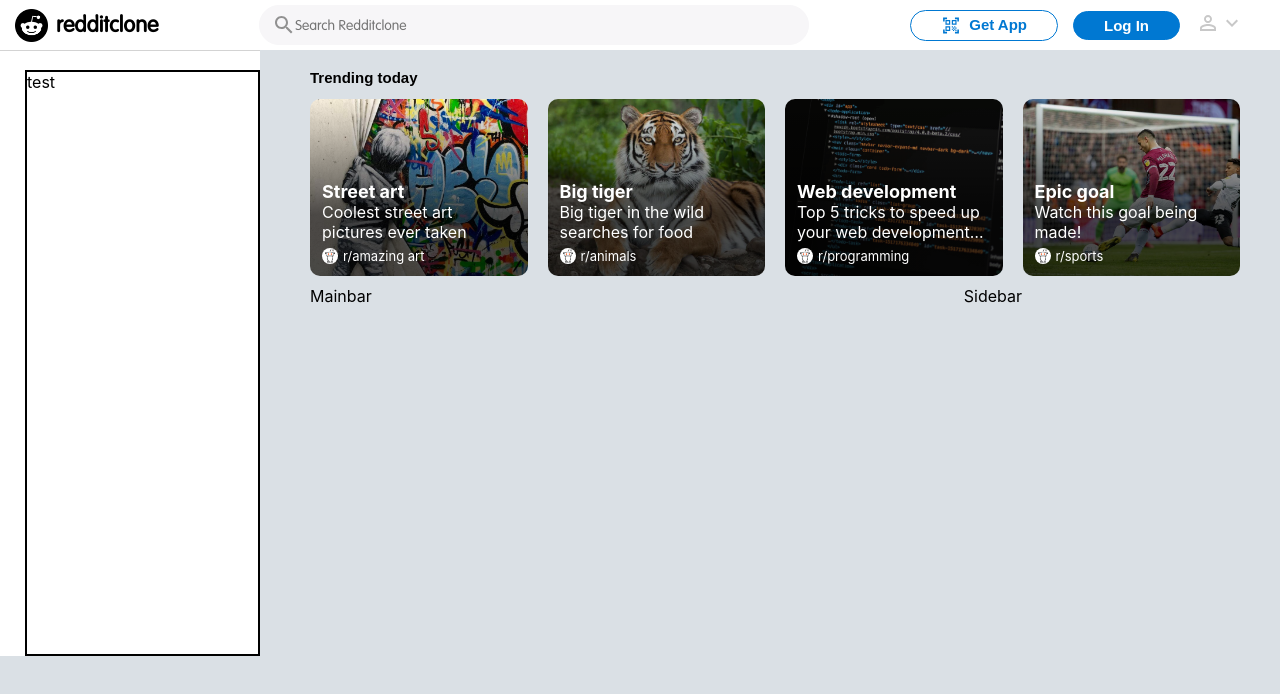
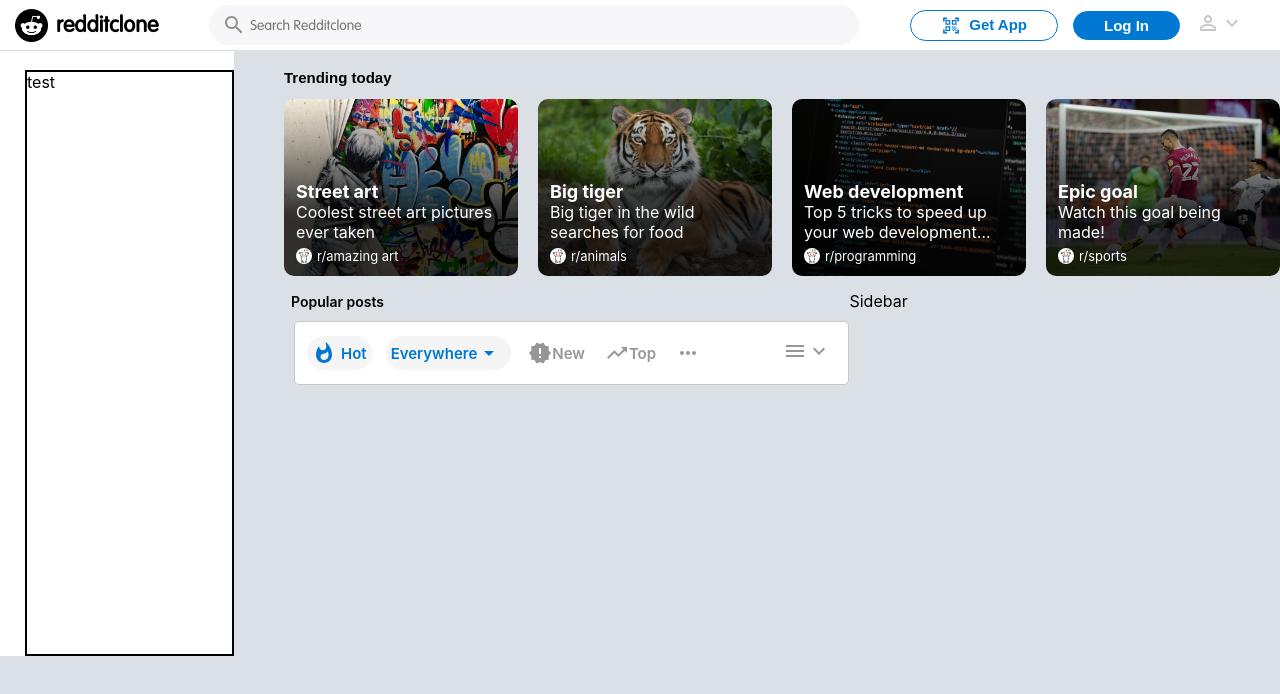
Before and after one commit to drewnzai/RedditClone-Frontend, a React (Create React App) app: page / in a window 1280 px wide. Shown: the top 694 px of the page. Built offline with nearby package versions, Linux system fonts and the light colour scheme.

Commit message:
Added Mainbar

```diff
--- a/src/App.css
+++ b/src/App.css
@@ -8,6 +8,11 @@ body{
   background-color: #dae0e5;
 }
 
+.spacer{
+  flex: 1;
+}
+
+
 .hoverable:hover {
   cursor: pointer;
 }
--- a/src/components/content/Content.css
+++ b/src/components/content/Content.css
@@ -1,10 +1,11 @@
 .content{
-    width: 980px;
+    width: 1080px;
 
 }
 
 .content .bars-wrapper{
     display: flex;
     padding-left: 50px;
-    margin-top: 10px;
+    margin-left: 7px;
+    margin-top: 15px;
 }
--- a/src/components/content/mainbar/Mainbar.css
+++ b/src/components/content/mainbar/Mainbar.css
@@ -1,3 +1,80 @@
 .mainbar{
-    flex: 0.75;
+    flex: 0.6;
+
 }
+
+.mainbar .popular-posts-title{
+    font-size: 14px;
+    font-weight: 600;
+}
+
+.mainbar .filter-container{
+    display: flex;
+    background-color: white;
+    padding: 12px;
+    margin-left: 3px;
+    margin-top: 10px;
+    border: 1px solid rgb(200,200,200);
+    border-radius: 5px;
+    font-size: 15px;
+    font-weight: 600;
+    align-items: center;
+
+}
+
+.mainbar .filter-container .filter-element{
+    display: flex;
+    color: var(--primary-color);
+    background-color: var(--light-grey);
+    padding: 5px;
+    margin: 0px 7px;
+    border-radius: 20px;
+    align-items: center;
+}
+
+.mainbar .filter-container .filter-element:first-child{
+    margin-left: 0px;
+}
+
+.mainbar .filter-container .filter-element:first-child:hover{
+    background-color: rgb(230, 230, 230);
+}
+
+
+.mainbar .filter-container .filter-element svg{
+    margin-right: 5px;
+}
+
+.mainbar .filter-container .filter-element-secondary{
+    display: flex;
+    align-items: center;
+    padding: 5px;
+    margin: 0px 5px;
+    color: rgb(150, 150, 150);
+}
+
+.mainbar .filter-container .filter-element-secondary:hover{
+    background-color: var(--light-grey);
+    border-radius: 20px;
+}
+
+.mainbar .filter-container .filter-element-tertiary{
+    padding: 5px;
+    margin: 0px 5px;
+    color: rgb(150, 150, 150);
+}
+
+.mainbar .filter-container .filter-element-tertiary:hover{
+    background-color: var(--light-grey);
+    border-radius: 20px;
+}
+
+.mainbar .filter-container .filter-element-menu{
+    padding: 5px;
+    color: rgb(150, 150, 150);
+    border-radius: 20px;
+}
+
+.mainbar .filter-container .filter-element-menu:hover{
+    background-color: var(--light-grey);
+}
--- a/src/components/content/mainbar/Mainbar.tsx
+++ b/src/components/content/mainbar/Mainbar.tsx
@@ -1,7 +1,52 @@
 import './Mainbar.css';
+import WhatshotIcon from '@mui/icons-material/Whatshot';
+import NewReleasesIcon from '@mui/icons-material/NewReleases';
+import ExpandMoreIcon from '@mui/icons-material/ExpandMore';
+import ArrowDropDownIcon from '@mui/icons-material/ArrowDropDown';
+import TrendingUpIcon from '@mui/icons-material/TrendingUp';
+import MenuIcon from '@mui/icons-material/Menu';
+import MoreHorizIcon from '@mui/icons-material/MoreHoriz';
 
 function Mainbar(){
-    return <div className='mainbar'>Mainbar</div>;
+    return <div className='mainbar'>
+        <span className='popular-posts-title'>Popular posts</span>
+
+        <div className='filter-container'>
+            <div className='filter-element hoverable'>
+                <WhatshotIcon/>
+              <span>Hot</span>
+            </div>
+
+            <div className='filter-element hoverable'>
+                <span> Everywhere</span>
+                <ArrowDropDownIcon/>
+            </div>
+
+            <div className='filter-element-secondary hoverable'>
+                 <NewReleasesIcon/>
+                 <span>New</span>
+            </div>
+
+            <div className='filter-element-secondary hoverable'>
+                 <TrendingUpIcon/> <span>Top</span>
+            </div>
+
+
+        <MoreHorizIcon className='filter-element-tertiary'/>
+
+        <div className='spacer'>
+
+        </div>
+
+        <div className='filter-element-menu hoverable'>
+            <MenuIcon/>
+            <ExpandMoreIcon/>
+        </div>
+
+        </div>
+
+
+    </div>;
 }
 
 export default Mainbar;
--- a/src/components/content/trending/Trending.tsx
+++ b/src/components/content/trending/Trending.tsx
@@ -9,7 +9,7 @@ function Trending(){
         <div className='items'>
         {trendingitems.map((item, index) => (
         <div className='trending-items hoverable'style={{backgroundImage:
-            `linear-gradient(to top, rgba(0, 0, 0, 0.7) 35%, transparent),
+            `linear-gradient(to top, rgba(0, 0, 0, 0.8) 35%, transparent),
             url(${item.image_src})`
 
     }}>
--- a/src/components/landing/navbar/searchbar/Searchbar.css
+++ b/src/components/landing/navbar/searchbar/Searchbar.css
@@ -1,8 +1,8 @@
 .searchbar input{
-    width: 550px;
+    width: 650px;
     height: 40px;
     padding: 10px;
-    padding-left: 35px;
+    padding-left: 40px;
     background-color: rgb(247,246,248);
     border: 1px solid rgb(247,246,248);
     border-radius: 20px;
```
Also changed, not shown: src/components/content/Content.tsx (+1 -6 lines).
